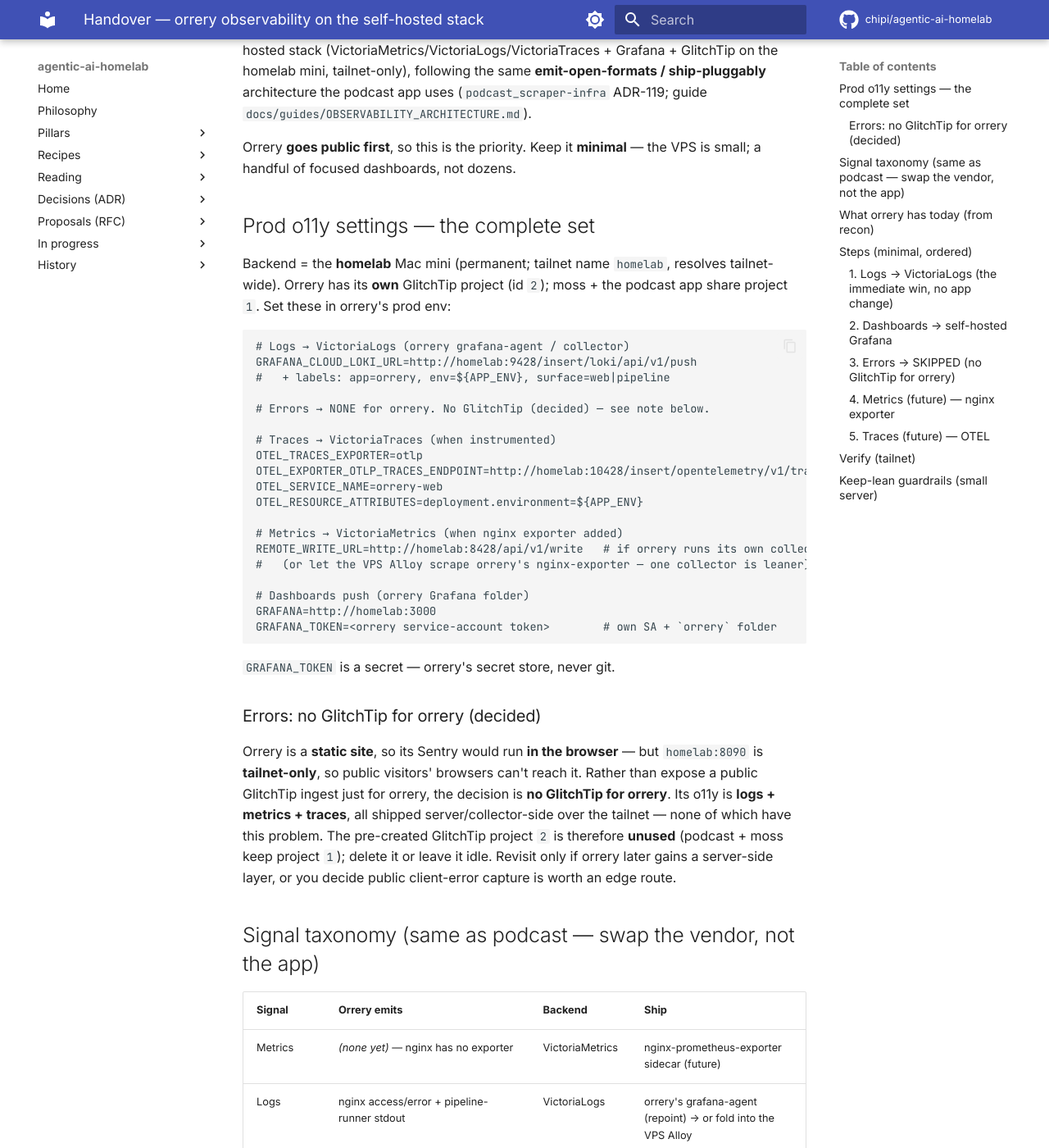
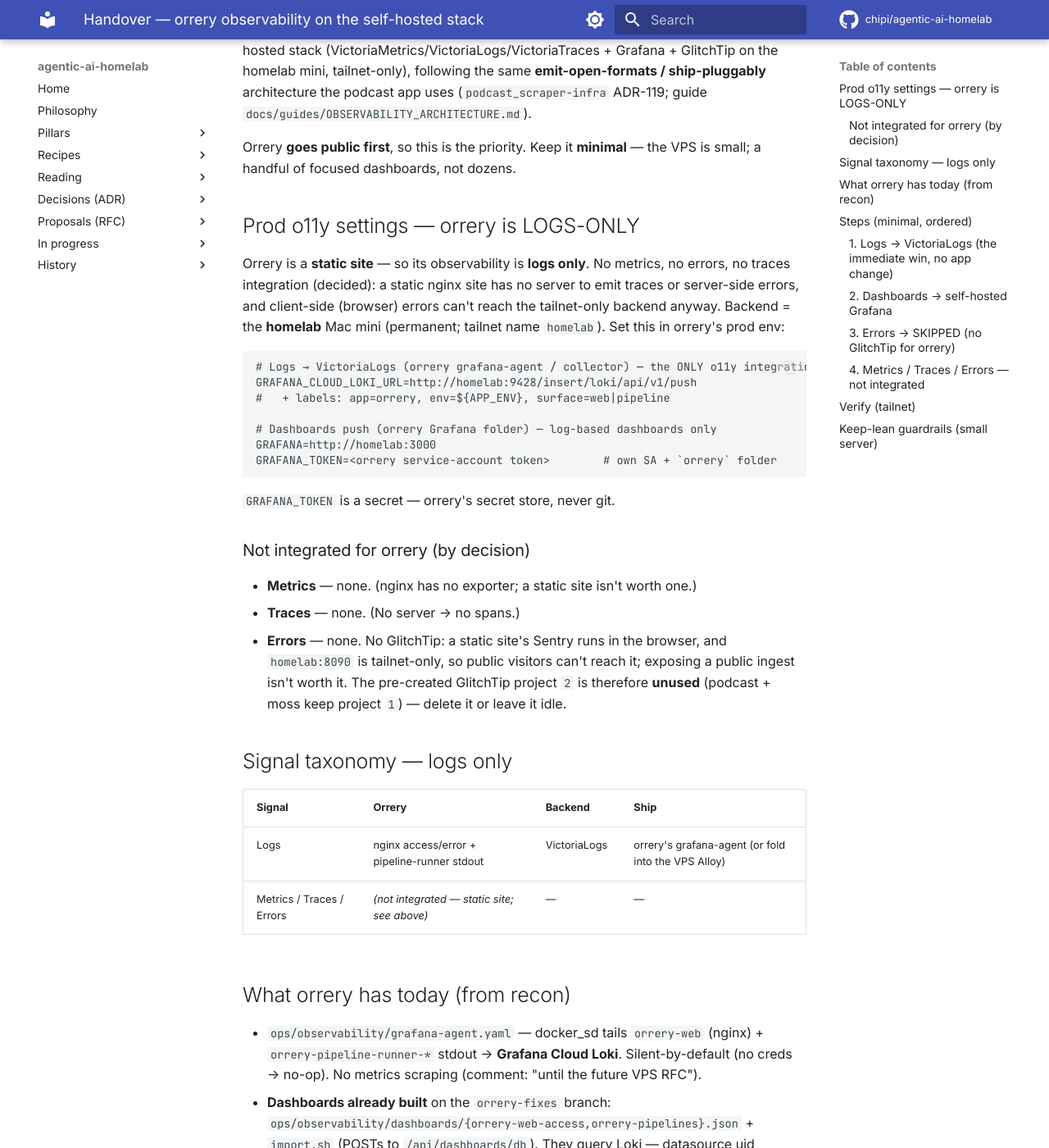
Before and after one commit to chipi/agentic-ai-homelab, an MkDocs documentation site: the page built from docs/wip/orrery-o11y-handover.md, in a window 1280 px wide and 1400 px high, scrolled down 198 px. Shown: the whole window at 82% size. Built offline with MkDocs 1.6.1 and Material for MkDocs 9.7.7, drawn with Linux system fonts in a browser that asks for light colours; comment, search, counter and statistics services are not loaded; some of the changed text lies outside the part shown.

Commit message:
docs(o11y): orrery is logs-only (static site — no metrics/traces/errors)
Per the operator: orrery is a static site, so its o11y is logs only. No metrics
(nginx has no exporter, not worth it), no traces (no server → no spans), no errors
(no GlitchTip — browser can't reach tailnet backend). Reduce the settings block to
logs + dashboards; mark metrics/traces/errors as not-integrated. GlitchTip project
2 stays unused.

Co-Authored-By: Claude Opus 4.8 <noreply@anthropic.com>
Claude-Session: https://claude.ai/code/session_01D7DyHpj7PKacWSPXhXpRs2

````diff
--- a/docs/wip/orrery-o11y-handover.md
+++ b/docs/wip/orrery-o11y-handover.md
@@ -9,54 +9,40 @@ ship-pluggably** architecture the podcast app uses
 Orrery **goes public first**, so this is the priority. Keep it **minimal** — the
 VPS is small; a handful of focused dashboards, not dozens.
 
-## Prod o11y settings — the complete set
+## Prod o11y settings — orrery is LOGS-ONLY
 
-Backend = the **homelab** Mac mini (permanent; tailnet name `homelab`, resolves
-tailnet-wide). Orrery has its **own** GlitchTip project (id `2`); moss + the podcast
-app share project `1`. Set these in orrery's prod env:
+Orrery is a **static site** — so its observability is **logs only**. No metrics, no
+errors, no traces integration (decided): a static nginx site has no server to emit
+traces or server-side errors, and client-side (browser) errors can't reach the
+tailnet-only backend anyway. Backend = the **homelab** Mac mini (permanent; tailnet
+name `homelab`). Set this in orrery's prod env:
 
 ```env
-# Logs → VictoriaLogs (orrery grafana-agent / collector)
+# Logs → VictoriaLogs (orrery grafana-agent / collector) — the ONLY o11y integration
 GRAFANA_CLOUD_LOKI_URL=http://homelab:9428/insert/loki/api/v1/push
 #   + labels: app=orrery, env=${APP_ENV}, surface=web|pipeline
 
-# Errors → NONE for orrery. No GlitchTip (decided) — see note below.
-
-# Traces → VictoriaTraces (when instrumented)
-OTEL_TRACES_EXPORTER=otlp
-OTEL_EXPORTER_OTLP_TRACES_ENDPOINT=http://homelab:10428/insert/opentelemetry/v1/traces
-OTEL_SERVICE_NAME=orrery-web
-OTEL_RESOURCE_ATTRIBUTES=deployment.environment=${APP_ENV}
-
-# Metrics → VictoriaMetrics (when nginx exporter added)
-REMOTE_WRITE_URL=http://homelab:8428/api/v1/write   # if orrery runs its own collector
-#   (or let the VPS Alloy scrape orrery's nginx-exporter — one collector is leaner)
-
-# Dashboards push (orrery Grafana folder)
+# Dashboards push (orrery Grafana folder) — log-based dashboards only
 GRAFANA=http://homelab:3000
 GRAFANA_TOKEN=<orrery service-account token>        # own SA + `orrery` folder
 ```
 
 `GRAFANA_TOKEN` is a secret — orrery's secret store, never git.
 
-### Errors: no GlitchTip for orrery (decided)
-Orrery is a **static site**, so its Sentry would run **in the browser** — but
-`homelab:8090` is **tailnet-only**, so public visitors' browsers can't reach it.
-Rather than expose a public GlitchTip ingest just for orrery, the decision is
-**no GlitchTip for orrery**. Its o11y is **logs + metrics + traces**, all shipped
-server/collector-side over the tailnet — none of which have this problem. The
-pre-created GlitchTip project `2` is therefore **unused** (podcast + moss keep
-project `1`); delete it or leave it idle. Revisit only if orrery later gains a
-server-side layer, or you decide public client-error capture is worth an edge route.
+### Not integrated for orrery (by decision)
+- **Metrics** — none. (nginx has no exporter; a static site isn't worth one.)
+- **Traces** — none. (No server → no spans.)
+- **Errors** — none. No GlitchTip: a static site's Sentry runs in the browser, and
+  `homelab:8090` is tailnet-only, so public visitors can't reach it; exposing a
+  public ingest isn't worth it. The pre-created GlitchTip project `2` is therefore
+  **unused** (podcast + moss keep project `1`) — delete it or leave it idle.
 
-## Signal taxonomy (same as podcast — swap the vendor, not the app)
+## Signal taxonomy — logs only
 
-| Signal | Orrery emits | Backend | Ship |
+| Signal | Orrery | Backend | Ship |
 | --- | --- | --- | --- |
-| Metrics | *(none yet)* — nginx has no exporter | VictoriaMetrics | nginx-prometheus-exporter sidecar (future) |
-| Logs | nginx access/error + pipeline-runner stdout | VictoriaLogs | orrery's grafana-agent (repoint) → or fold into the VPS Alloy |
-| Traces | OTLP (when instrumented) | VictoriaTraces | OTEL SDK (same env-var pattern as podcast) |
-| Errors | *(none — no GlitchTip; static site's browser can't reach the tailnet backend)* | — | — |
+| Logs | nginx access/error + pipeline-runner stdout | VictoriaLogs | orrery's grafana-agent (or fold into the VPS Alloy) |
+| Metrics / Traces / Errors | *(not integrated — static site; see above)* | — | — |
 
 ## What orrery has today (from recon)
 
@@ -99,17 +85,9 @@ Decided: orrery's client-side browser errors can't reach tailnet-only GlitchTip,
 and a public ingest isn't worth it for a static site. Project `2` is unused. See
 §"Errors: no GlitchTip for orrery" above.
 
-### 4. Metrics (future) — nginx exporter
-Add an `nginx-prometheus-exporter` sidecar to `orrery-web` (scrapes nginx
-`/stub_status`), scrape it via the collector → VictoriaMetrics. Then an
-**Orrery Web — RED** dashboard (req rate / status / latency). Defer until nginx
-`stub_status` is enabled.
-
-### 5. Traces (future) — OTEL
-Same env-var pattern as podcast: `opentelemetry-instrument` (or the Node OTEL SDK)
-→ `OTEL_EXPORTER_OTLP_TRACES_ENDPOINT=http://homelab:10428/insert/opentelemetry/v1/traces`,
-`OTEL_SERVICE_NAME=orrery-web`, `deployment.environment=${APP_ENV}`. See
-`podcast-otel-traces-handover.md`.
+### 4. Metrics / Traces / Errors — not integrated
+Out of scope for orrery (static site): no metrics, no traces, no GlitchTip. See
+§"Not integrated for orrery" above. Logs (steps 1–2) are the whole o11y surface.
 
 ## Verify (tailnet)
 
````
